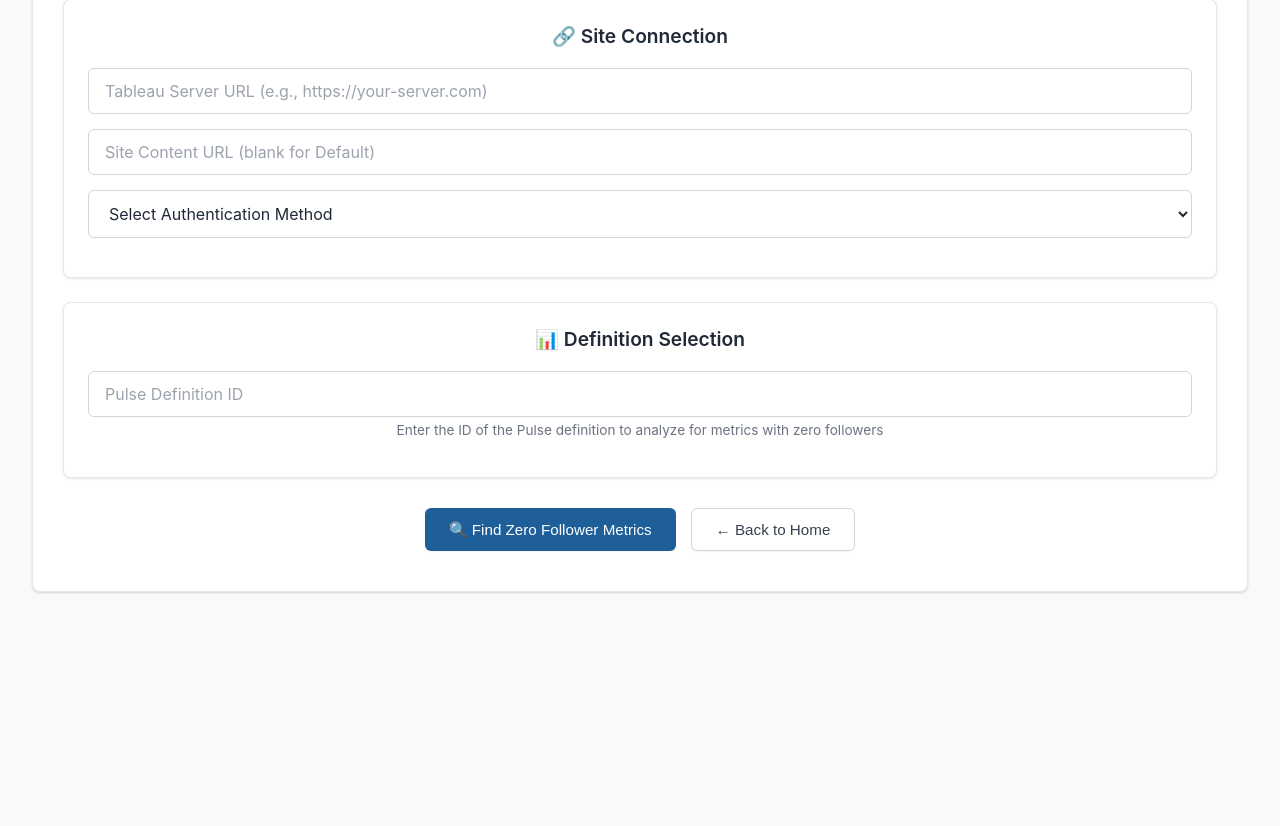
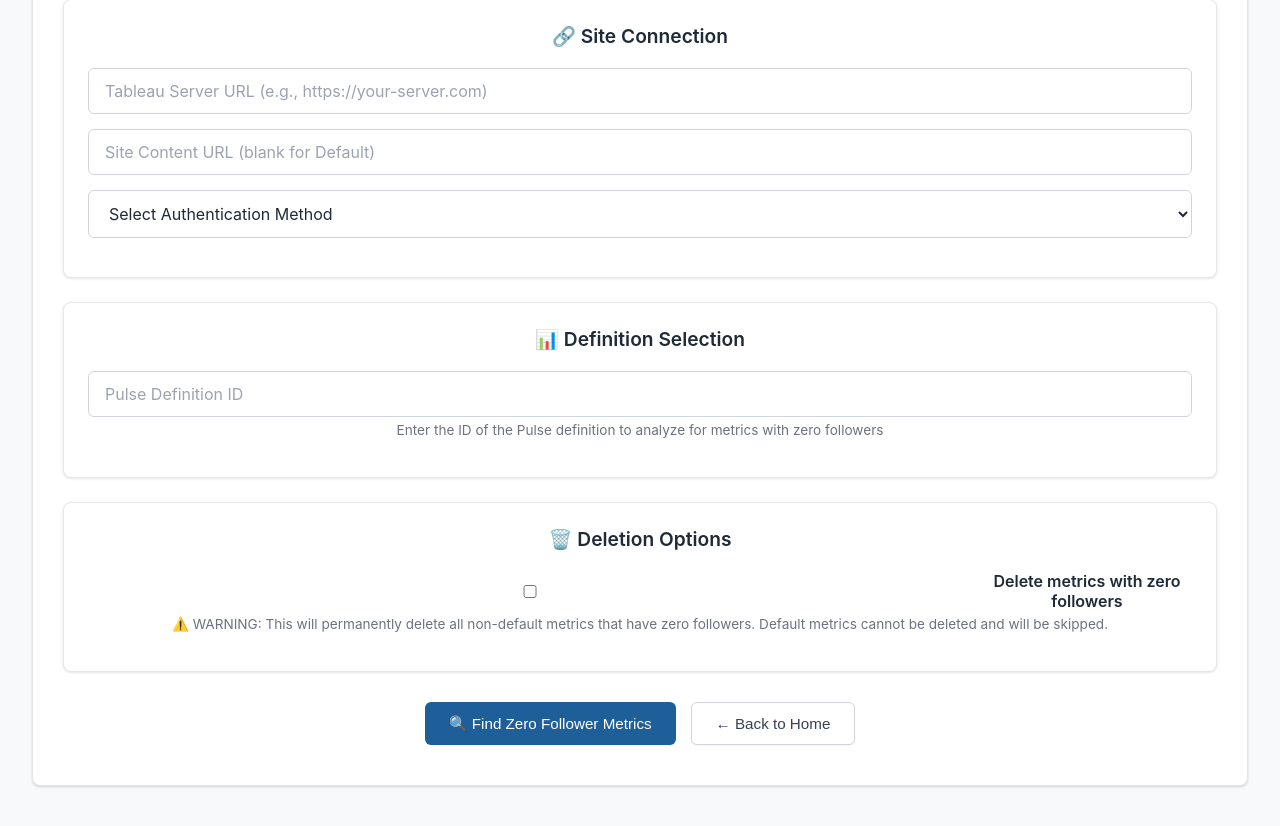
Before and after one commit to tableau/pulse-api-utilities, a Flask app: page / in a window 1280 px wide, after a click on "🔍 Zero Followers". Shown: the part 510-1336 px from the top of the page. Before the commit the page ends 1103 px from the top, so only its background shows below. Run offline with Flask 3, Linux system fonts and the light colour scheme.

Commit message:
Add delete option and simplify zero follower metrics output
- Add checkbox option to delete metrics with zero followers
- Skip default metrics during deletion (they cannot be deleted)
- Add deletion logging and status updates
- Simplify zero follower metrics output to show IDs in a list format
- Add deletion stats to results display
- Include detailed deletion progress in terminal output

```diff
--- a/app.py
+++ b/app.py
@@ -665,6 +665,26 @@ def get_all_metrics_for_definition_rest(server_url, auth_token, definition_id, e
     except Exception as e:
         print(f"[Metrics Fetch] EXCEPTION: {str(e)}")
         return {'success': False, 'error': f"Error getting metrics: {str(e)}"}
+
+def delete_metric_rest(server_url, auth_token, metric_id):
+    """Delete a Pulse metric."""
+    url = f"{server_url}/api/-/pulse/metrics/{metric_id}"
+
+    headers = {
+        'X-Tableau-Auth': auth_token,
+        'Accept': 'application/json'
+    }
+
+    try:
+        response = requests.delete(url, headers=headers, verify=True)
+
+        if response.status_code == 204:
+            return {'success': True}
+        else:
+            return {'success': False, 'error': f"Failed to delete metric. Status: {response.status_code}", 'response': response.text}
+
+    except Exception as e:
+        return {'success': False, 'error': f"Error deleting metric: {str(e)}"}
 
 def get_all_subscriptions_rest(server_url, auth_token):
     """Get all subscriptions on the site, handling pagination."""
@@ -3837,6 +3857,7 @@ def zero_follower_metrics():
         site_content_url = data.get('site_content_url', '').strip()
         auth_method = data.get('auth_method')
         definition_id = data.get('definition_id', '').strip()
+        delete_metrics = data.get('delete_metrics', False)  # Checkbox value
 
         # Validate required fields
         if not all([server_host, site_content_url is not None, auth_method, definition_id]):
@@ -3930,30 +3951,12 @@ def zero_follower_metrics():
             metric_id = metric.get('id')
             is_default = metric.get('is_default', False)
 
-            # Build metric name
+            # Build metric name - simplified to just show definition name and type
             metric_name = definition_name
             if is_default:
                 metric_name += " (Default)"
             else:
-                # Check for filters to show scoping info
-                filters = metric.get('specification', {}).get('filters', [])
-                if filters:
-                    filter_descriptions = []
-                    for f in filters:
-                        field = f.get('field', 'Unknown')
-                        values = f.get('categorical_values', [])
-                        value_strs = []
-                        for v in values:
-                            if 'string_value' in v:
-                                value_strs.append(v['string_value'])
-                            elif 'bool_value' in v:
-                                value_strs.append(str(v['bool_value']))
-                        if value_strs:
-                            filter_descriptions.append(f"{field}: {', '.join(value_strs)}")
-                    if filter_descriptions:
-                        metric_name += f" ({'; '.join(filter_descriptions)})"
-                    else:
-                        metric_name += " (Scoped)"
+                metric_name += " (Scoped)"
 
             # Look up follower count from our pre-built map (no API call needed!)
             follower_count = metric_follower_counts.get(metric_id, 0)
@@ -3975,6 +3978,45 @@ def zero_follower_metrics():
 
         print(f"[Follower Analysis] COMPLETE: {len(zero_follower_metrics)} metrics with zero followers, {len(metrics_with_followers)} metrics with followers")
 
+        # Delete zero follower metrics if requested
+        deleted_count = 0
+        failed_deletions = 0
+        skipped_default = 0
+
+        if delete_metrics and zero_follower_metrics:
+            print(f"[Deletion] Starting deletion of {len(zero_follower_metrics)} zero follower metrics...")
+            results.append({'success': True, 'message': f'🗑️ Starting deletion of {len(zero_follower_metrics)} zero follower metrics...'})
+
+            for i, metric in enumerate(zero_follower_metrics, 1):
+                metric_id = metric['id']
+                is_default = metric['is_default']
+
+                # Skip default metrics - they cannot be deleted
+                if is_default:
+                    skipped_default += 1
+                    if i % 50 == 0 or i == len(zero_follower_metrics):
+                        print(f"[Deletion] Processing {i}/{len(zero_follower_metrics)}... (skipped {skipped_default} default metrics)")
+                    continue
+
+                if i % 50 == 0 or i == len(zero_follower_metrics):
+                    print(f"[Deletion] Deleting metric {i}/{len(zero_follower_metrics)}... (deleted: {deleted_count}, failed: {failed_deletions})")
+
+                try:
+                    delete_result = delete_metric_rest(server_host, rest_token, metric_id)
+                    if delete_result['success']:
+                        deleted_count += 1
+                    else:
+                        failed_deletions += 1
+                        error_msg = delete_result.get('error', 'Unknown error')
+                        results.append({'success': False, 'message': f'❌ Failed to delete metric {metric_id}: {error_msg}'})
+                except Exception as e:
+                    failed_deletions += 1
+                    print(f"[Deletion] Exception deleting metric {metric_id}: {str(e)}")
+                    results.append({'success': False, 'message': f'❌ Exception deleting metric {metric_id}: {str(e)}'})
+
+            print(f"[Deletion] COMPLETE: Deleted {deleted_count} metrics, {failed_deletions} failed, {skipped_default} skipped (default metrics)")
+            results.append({'success': True, 'message': f'✅ Deletion complete: {deleted_count} deleted, {failed_deletions} failed, {skipped_default} skipped (default)'})
+
         # Sign out
         force_sign_out(server_host, rest_token)
 
@@ -3988,16 +4030,16 @@ def zero_follower_metrics():
         results.append({'success': True, 'message': f'🚫 Metrics with zero followers: {zero_count}'})
         results.append({'success': True, 'message': f'👥 Metrics with followers: {with_followers_count}'})
 
-        # Add details for zero follower metrics
+        # Add details for zero follower metrics (just IDs in a list)
         if zero_follower_metrics:
             results.append({'success': True, 'message': '---'})
-            results.append({'success': True, 'message': '🔍 Zero Follower Metrics:'})
-            for m in zero_follower_metrics:
-                default_badge = ' ⭐ DEFAULT' if m['is_default'] else ''
-                results.append({'success': True, 'message': f'  • {m["name"]}{default_badge}'})
-                results.append({'success': True, 'message': f'    ID: {m["id"]}'})
+            results.append({'success': True, 'message': f'🔍 Zero Follower Metrics ({zero_count}):'})
+            metric_ids_list = [m['id'] for m in zero_follower_metrics]
+            results.append({'success': True, 'message': f'  IDs: {", ".join(metric_ids_list)}'})
 
         summary = f"Found {zero_count} metric(s) with zero followers out of {total_metrics} total metrics"
+        if delete_metrics:
+            summary += f" | Deleted: {deleted_count}, Failed: {failed_deletions}, Skipped (default): {skipped_default}"
 
         return jsonify({
             'success': True,
@@ -4008,7 +4050,10 @@ def zero_follower_metrics():
             'total_metrics': total_metrics,
             'zero_follower_count': zero_count,
             'zero_follower_metrics': zero_follower_metrics,
-            'metrics_with_followers': metrics_with_followers
+            'metrics_with_followers': metrics_with_followers,
+            'deleted_count': deleted_count if delete_metrics else 0,
+            'failed_deletions': failed_deletions if delete_metrics else 0,
+            'skipped_default': skipped_default if delete_metrics else 0
         })
 
     except Exception as e:
--- a/templates/index.html
+++ b/templates/index.html
@@ -1393,6 +1393,18 @@
                     <div class="form-row">
                         <input type="text" id="zero_definition_id" name="definition_id" placeholder="Pulse Definition ID" required>
                         <small>Enter the ID of the Pulse definition to analyze for metrics with zero followers</small>
+                    </div>
+                </div>
+
+                <!-- Deletion Options -->
+                <div class="form-section">
+                    <h3>🗑️ Deletion Options</h3>
+                    <div class="form-row">
+                        <label style="display: flex; align-items: center; gap: 10px; cursor: pointer;">
+                            <input type="checkbox" id="zero_delete_metrics" name="delete_metrics" value="true">
+                            <span style="font-weight: 600;">Delete metrics with zero followers</span>
+                        </label>
+                        <small>⚠️ WARNING: This will permanently delete all non-default metrics that have zero followers. Default metrics cannot be deleted and will be skipped.</small>
                     </div>
                 </div>
 
@@ -2278,9 +2290,15 @@
             const formData = new FormData(event.target);
             const data = Object.fromEntries(formData.entries());
 
+            // Handle checkbox - if checked, set to true, otherwise false
+            data.delete_metrics = document.getElementById('zero_delete_metrics').checked;
+
             // Clear previous results and show new progress
+            const progressMessage = data.delete_metrics
+                ? '🔍 Analyzing and deleting metrics with zero followers...'
+                : '🔍 Analyzing metrics for zero followers...';
             clearPreviousResults();
-            showProgress('🔍 Analyzing metrics for zero followers...', '🔍 Zero Follower Metrics Results');
+            showProgress(progressMessage, '🔍 Zero Follower Metrics Results');
 
             try {
                 const response = await fetch('/zero-follower-metrics', {
@@ -2335,30 +2353,46 @@
                 `;
             }
 
-            // Show zero follower metrics table
+            // Show deletion stats if deletion was performed
+            if (result.deleted_count !== undefined && result.deleted_count > 0) {
+                resultsHTML += `
+                    <div class="result-item" style="margin-top: 20px; padding: 15px; background-color: #f0f9ff; border-left: 4px solid #1f5f99;">
+                        <h4>🗑️ Deletion Results</h4>
+                        <ul style="margin: 10px 0; padding-left: 20px;">
+                            <li><strong>Deleted:</strong> ${result.deleted_count} metrics</li>
+                            <li><strong>Failed:</strong> ${result.failed_deletions || 0} metrics</li>
+                            <li><strong>Skipped (Default):</strong> ${result.skipped_default || 0} metrics</li>
+                        </ul>
+                    </div>
+                `;
+            }
+
+            // Show zero follower metrics IDs in a list
             if (result.zero_follower_metrics && result.zero_follower_metrics.length > 0) {
+                const metricIds = result.zero_follower_metrics.map(m => m.id);
+                const defaultMetrics = result.zero_follower_metrics.filter(m => m.is_default);
+                const scopedMetrics = result.zero_follower_metrics.filter(m => !m.is_default);
+
                 resultsHTML += `
                     <div class="result-item" style="margin-top: 20px;">
                         <h4>🚫 Metrics with Zero Followers (${result.zero_follower_metrics.length})</h4>
-                        <div style="overflow-x: auto; margin-top: 10px;">
-                            <table style="width: 100%; border-collapse: collapse; font-size: 0.9rem;">
-                                <thead>
-                                    <tr style="background: #f3f4f6;">
-                                        <th style="padding: 10px; text-align: left; border: 1px solid #e5e7eb;">Metric Name</th>
-                                        <th style="padding: 10px; text-align: left; border: 1px solid #e5e7eb;">Default</th>
-                                        <th style="padding: 10px; text-align: left; border: 1px solid #e5e7eb;">Metric ID</th>
-                                    </tr>
-                                </thead>
-                                <tbody>
-                                    ${result.zero_follower_metrics.map((m, i) => `
-                                        <tr style="background: ${i % 2 === 0 ? '#fff' : '#f9f9f9'};">
-                                            <td style="padding: 10px; border: 1px solid #e5e7eb;">${m.name}</td>
-                                            <td style="padding: 10px; border: 1px solid #e5e7eb;">${m.is_default ? '⭐ Yes' : 'No'}</td>
-                                            <td style="padding: 10px; border: 1px solid #e5e7eb; font-family: monospace; font-size: 0.8rem;">${m.id}</td>
-                                        </tr>
-                                    `).join('')}
-                                </tbody>
-                            </table>
+                        <div style="margin-top: 10px; padding: 15px; background-color: #f9f9f9; border-radius: 6px;">
+                            <p style="margin-bottom: 10px;"><strong>All Metric IDs:</strong></p>
+                            <p style="font-family: monospace; font-size: 0.85rem; word-break: break-all; color: #374151;">
+                                ${metricIds.join(', ')}
+                            </p>
+                            ${defaultMetrics.length > 0 ? `
+                                <p style="margin-top: 15px; margin-bottom: 5px;"><strong>Default Metrics (${defaultMetrics.length}):</strong></p>
+                                <p style="font-family: monospace; font-size: 0.85rem; word-break: break-all; color: #374151;">
+                                    ${defaultMetrics.map(m => m.id).join(', ')}
+                                </p>
+                            ` : ''}
+                            ${scopedMetrics.length > 0 ? `
+                                <p style="margin-top: 15px; margin-bottom: 5px;"><strong>Scoped Metrics (${scopedMetrics.length}):</strong></p>
+                                <p style="font-family: monospace; font-size: 0.85rem; word-break: break-all; color: #374151;">
+                                    ${scopedMetrics.map(m => m.id).join(', ')}
+                                </p>
+                            ` : ''}
                         </div>
                     </div>
                 `;
```
